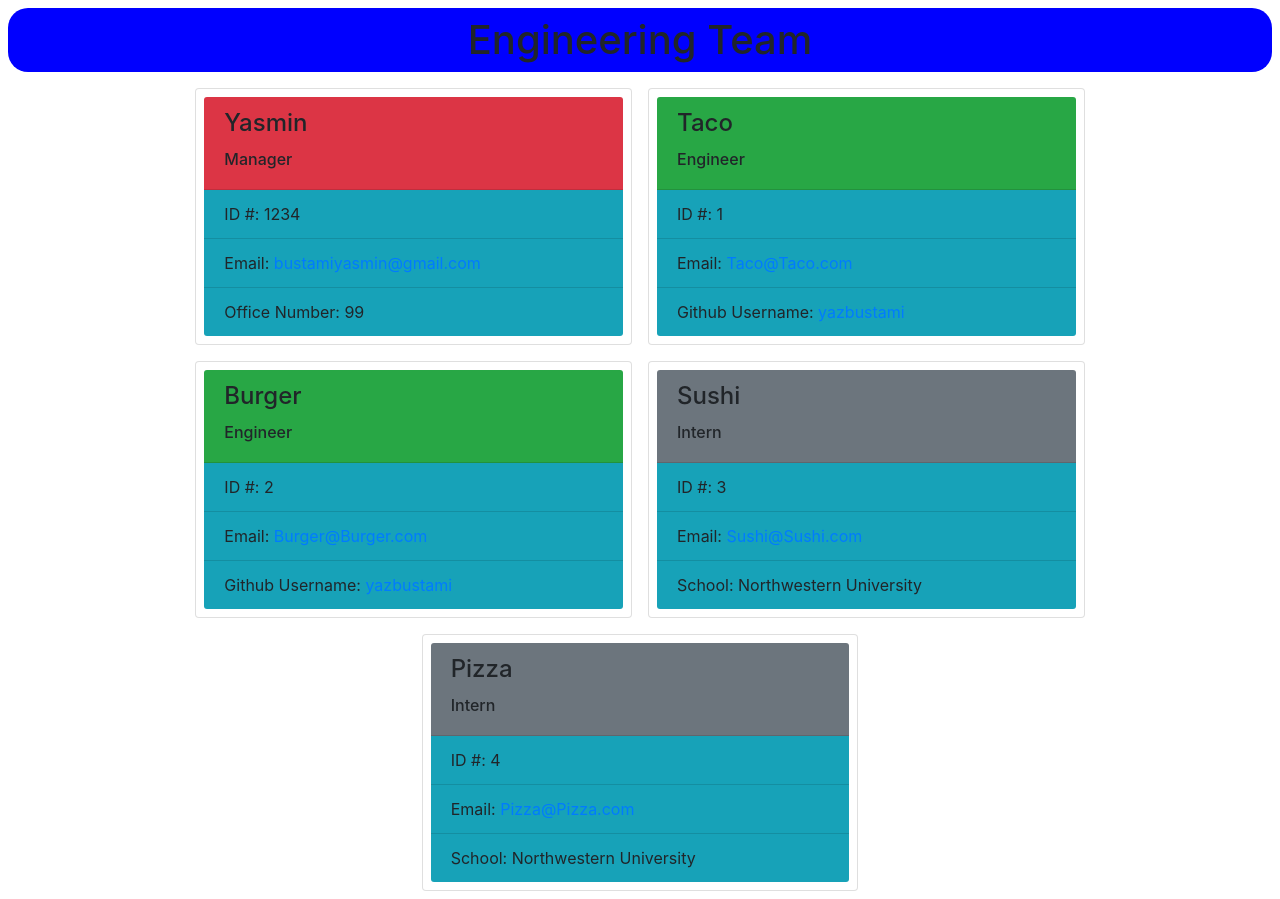
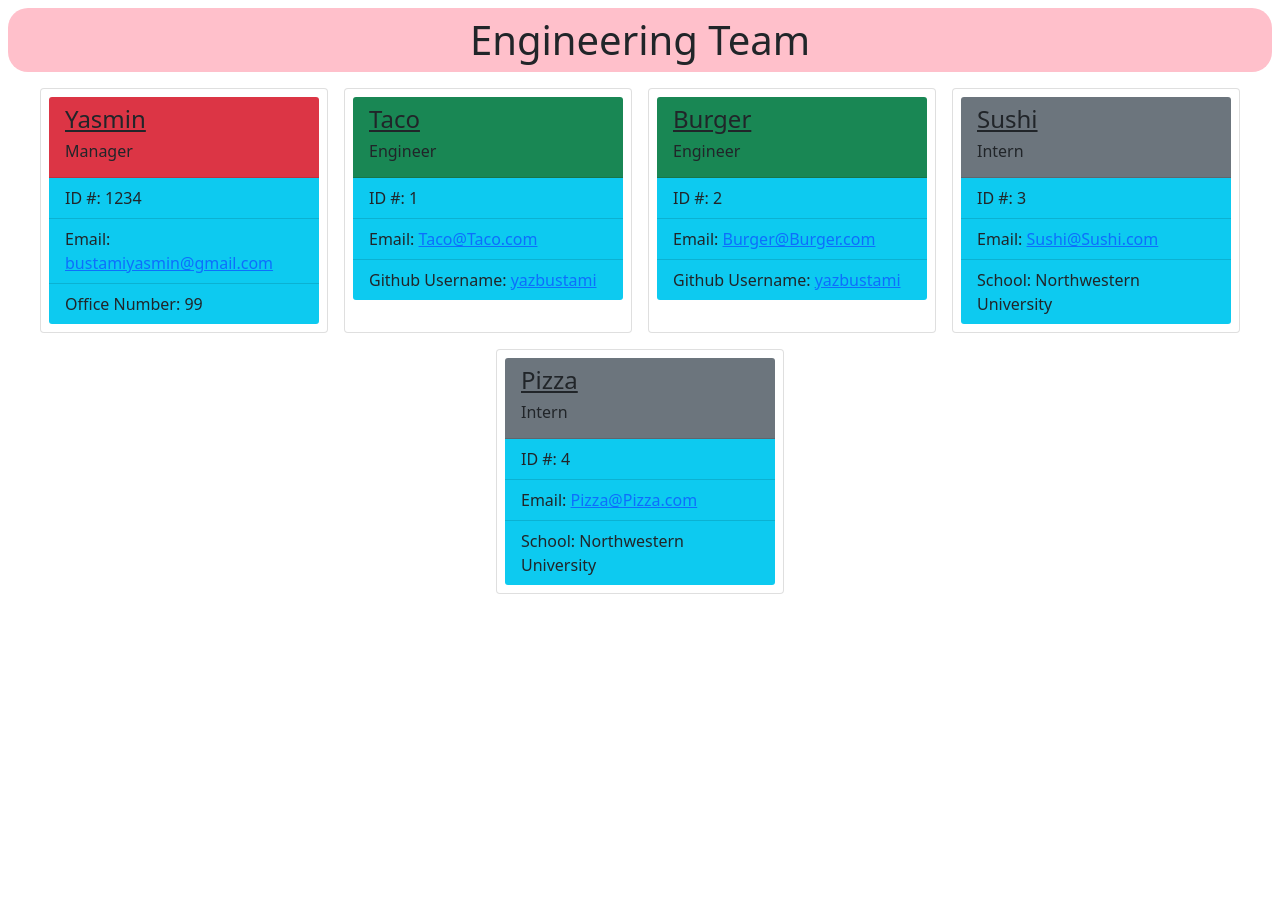
Before and after one commit to yazbustami/TeamGen, a website: page Dist/index.html in a window 1280 px wide. After the commit the page ends 800 px from the top, so only its background shows below. Drawn offline with nearby package versions, Linux system fonts and the light colour scheme.

Commit message:
touch ups

```diff
--- a/Dist/index.html
+++ b/Dist/index.html
@@ -4,8 +4,8 @@
     <meta charset="UTF-8">
     <meta http-equiv="X-UA-Compatible" content="IE=edge">
     <meta name="viewport" content="width=device-width, initial-scale=1.0">
-    <link href="https://cdn.jsdelivr.net/npm/boostrap@5.20/dist/css/bootstrap.min.css" rel="stylesheet" integrity="sha384-gH2yIJqKdNHPEq0n4Mqa/HGKIhSkIHeL5AyhkYV8i59U5AR6csBvApHHN1/vI1Bx" crossorigin="anonymous">
-    <link rel="stylesheet" href="./team.css">
+    <link href="https://cdn.jsdelivr.net/npm/bootstrap@5.0.2/dist/css/bootstrap.min.css" rel="stylesheet" integrity="sha384-EVSTQN3/azprG1Anm3QDgpJLIm9Nao0Yz1ztcQTwFspd3yD65VohhpuuCOmLASjC" crossorigin="anonymous">
+    <link rel="stylesheet" href="../Dist/team.css">
     <title>Engineering Team</title>
 </head>
 
--- a/Dist/team.css
+++ b/Dist/team.css
@@ -1,4 +1,4 @@
 .header {
-    background: blue;
+    background: pink;
     border-radius: 20px;
 }
```
